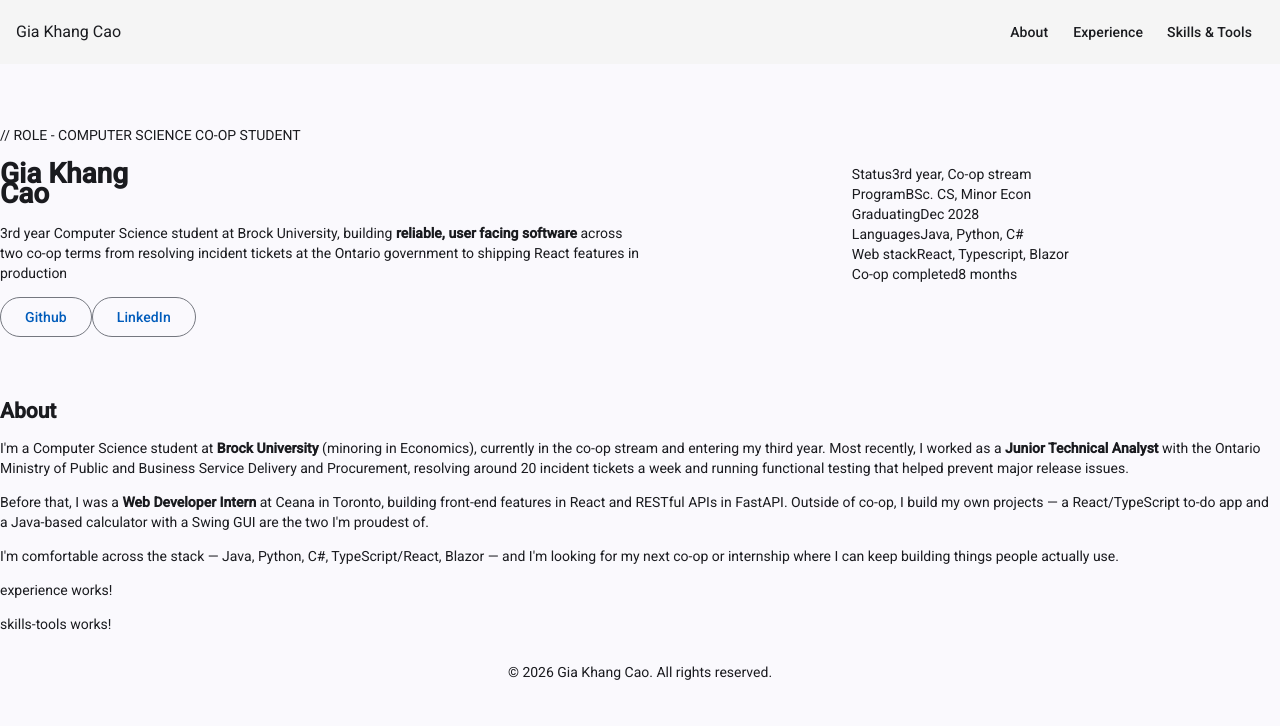
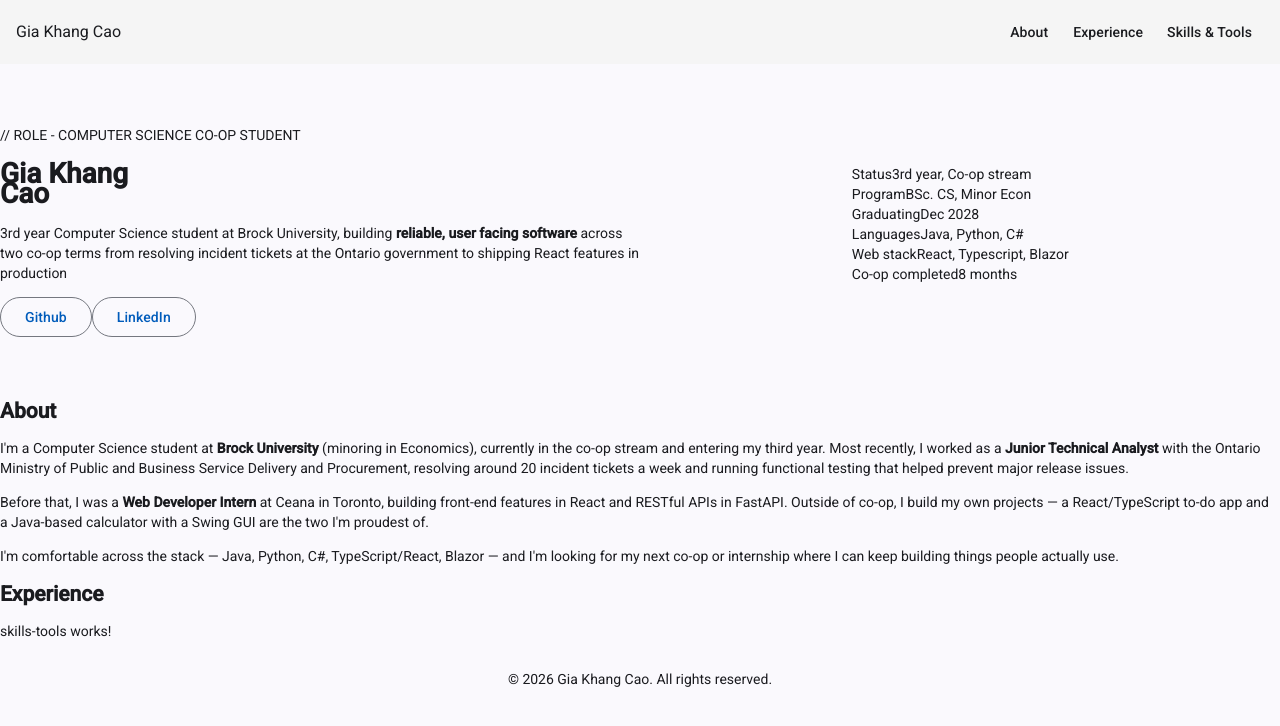
Before and after one commit to GiaKhangCao/Portfolio, an Angular app: page /portfolio in a window 1280 px wide. Shown: the top 726 px of the page. Built offline with nearby package versions, Linux system fonts and the light colour scheme.

Commit message:
Implement experience section

```diff
--- a/src/app/components/sections/experience/experience.html
+++ b/src/app/components/sections/experience/experience.html
@@ -1 +1,3 @@
-<p>experience works!</p>
+<section class="experience-section">
+    <h2>Experience</h2>
+</section>
--- a/src/app/components/sections/experience/experience.ts
+++ b/src/app/components/sections/experience/experience.ts
@@ -1,8 +1,9 @@
 import { Component } from '@angular/core';
+import { MatCardModule } from '@angular/material/card';
 
 @Component({
   selector: 'app-experience',
-  imports: [],
+  imports: [MatCardModule],
   templateUrl: './experience.html',
   styleUrl: './experience.scss',
 })
```
